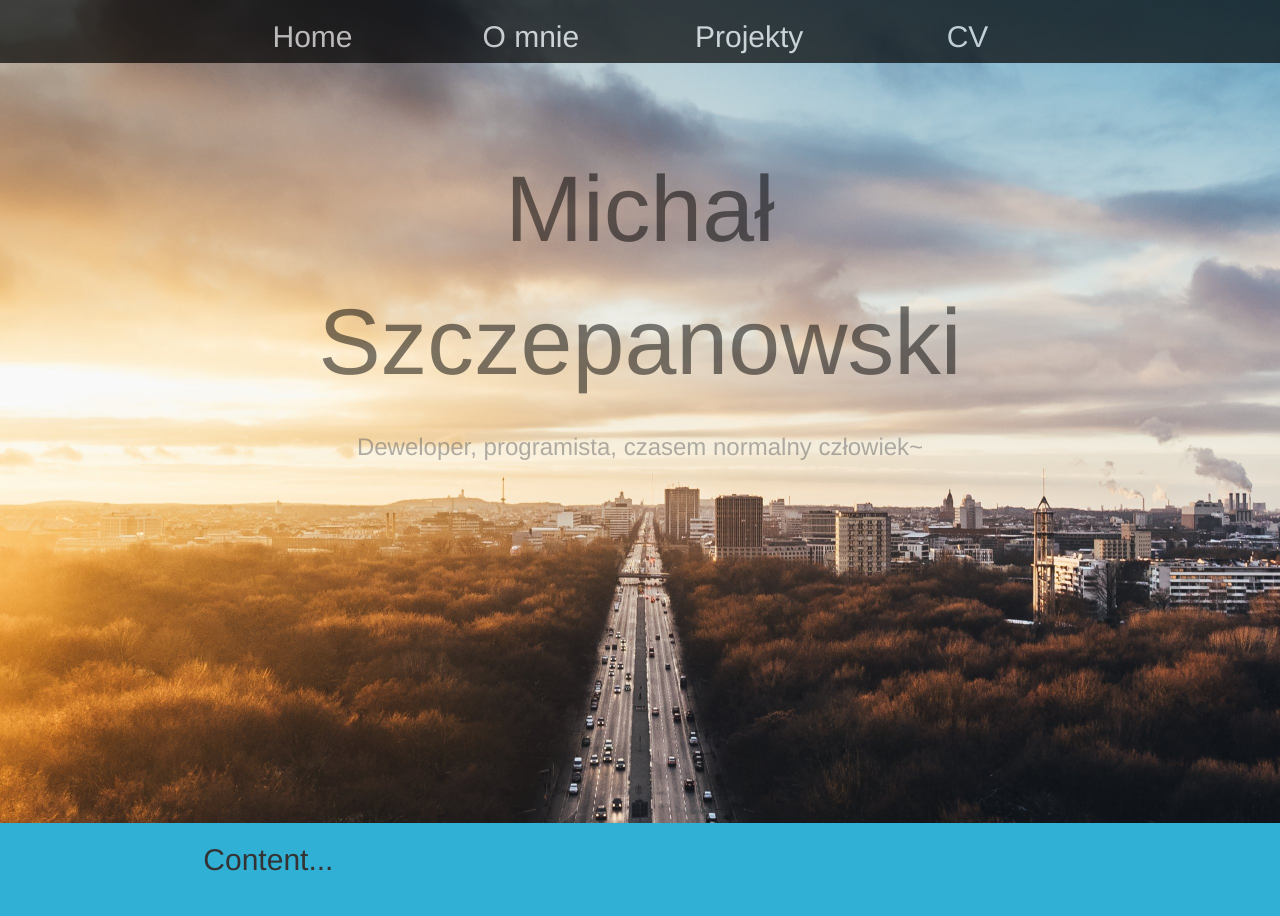
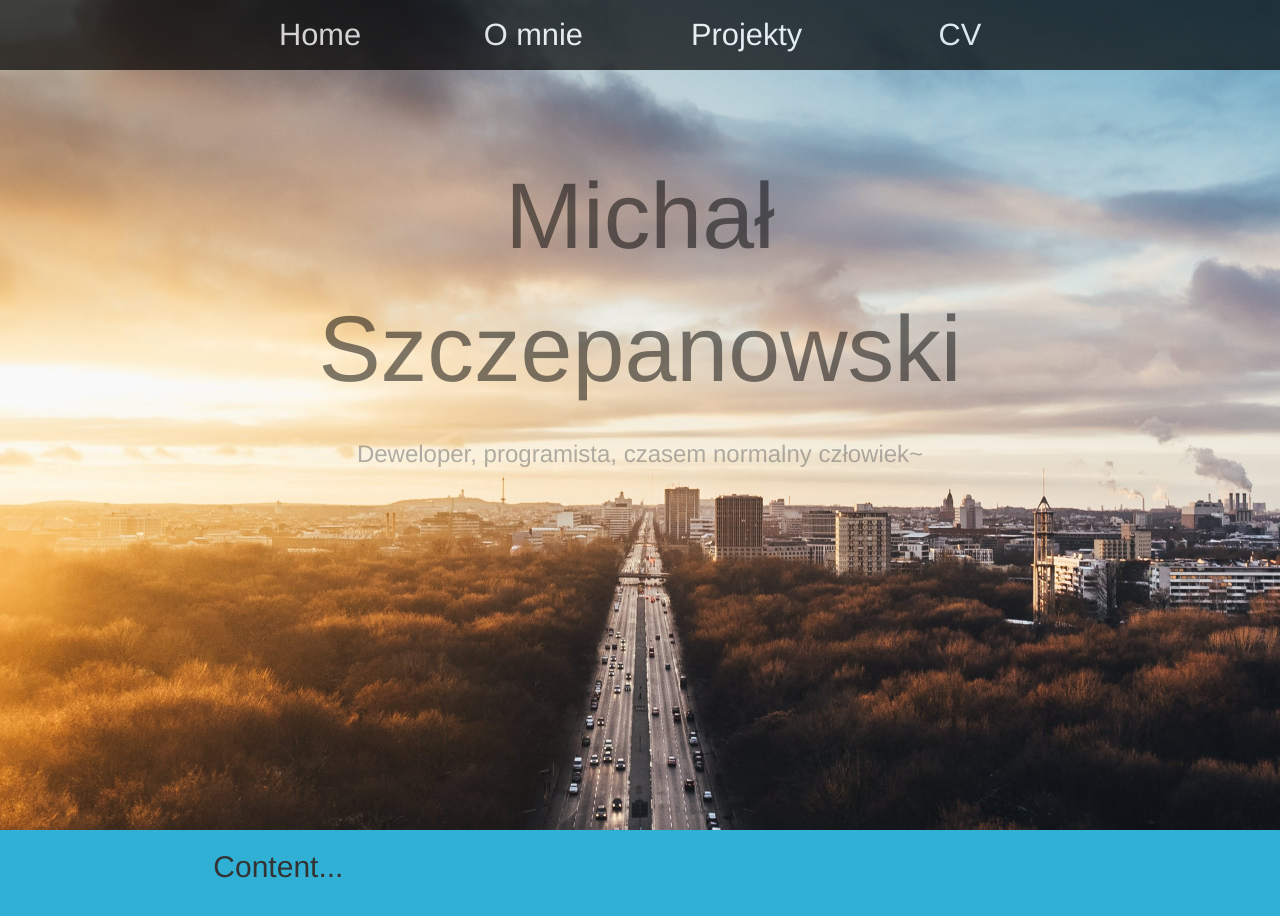
Before and after one commit to Krokogator/PersonalWebsite, a website: page public_html/index.html in a window 1280 px wide. Shown: the top 916 px of the page. Drawn offline with Linux system fonts and the light colour scheme.

Commit message:
Title show up animations, navbar replaced with buttons

```diff
--- a/public_html/index.css
+++ b/public_html/index.css
@@ -48,6 +48,43 @@ body {
     color: #dbdbdb;
 }
 
+.button {
+    background-color: black;
+    opacity: 1;
+    border: none;
+    color: white;
+    padding: 13px 32px;
+    text-align: center;
+    text-decoration: none;
+    /*display: inline-block;*/
+    font-size: 220%;
+    cursor: pointer;
+    float: left;
+    outline: none;
+}
+
+
+#navbar .button:hover {
+    background-color: green;
+    opacity: 1;
+}
+
+@keyframes example {
+    0%   {}
+    100% {transform: translate(0px , 0px);
+            opacity: 0.5;}
+}
+
+#emptyspace div{
+    transform: translate(0px , 200px);
+    opacity: 0;
+    animation-name: example;
+    animation-fill-mode: forwards;
+    animation-duration: 1s;
+    animation-delay: 0.5s;
+}
+
+
 #main{
     margin-left: 15px;
     margin-right: 15px;
--- a/public_html/index.html
+++ b/public_html/index.html
@@ -13,12 +13,12 @@ and open the template in the editor.
         <link rel="stylesheet" href="index.css">
     </head>
     <body>
-        <div>
+        <div class="container-fluid">
             <div id="navbar" class="row text-inverted text-center">
-                <h2 class="col-lg-2 col-lg-offset-2 col-sm-2 col-sm-offset-2 col-xs-12 text-underlined">Home</h2>
-                <h2 class="col-lg-2 col-sm-2 col-xs-12">O mnie</h2>
-                <h2 class="col-lg-2 col-sm-2 col-xs-12"><a href="links/projects.html">Projekty</a></h2>
-                <h2 class="col-lg-2 col-sm-2 col-xs-12">CV</h2>
+                <button class="button col-lg-2 col-lg-offset-2 col-sm-2 col-sm-offset-2 col-xs-12">Home</button>
+                <button class="button col-lg-2 col-sm-2 col-xs-12">O mnie</button>
+                <a href="links/projects.html"><button class="button col-lg-2 col-sm-2 col-xs-12">Projekty</button></a>
+                <button class="button col-lg-2 col-sm-2 col-xs-12">CV</button>
             </div>
 
             <div id="emptyspace" class="row">
```
Also changed, not shown: public_html/links/projects.html (+6 -4 lines).
